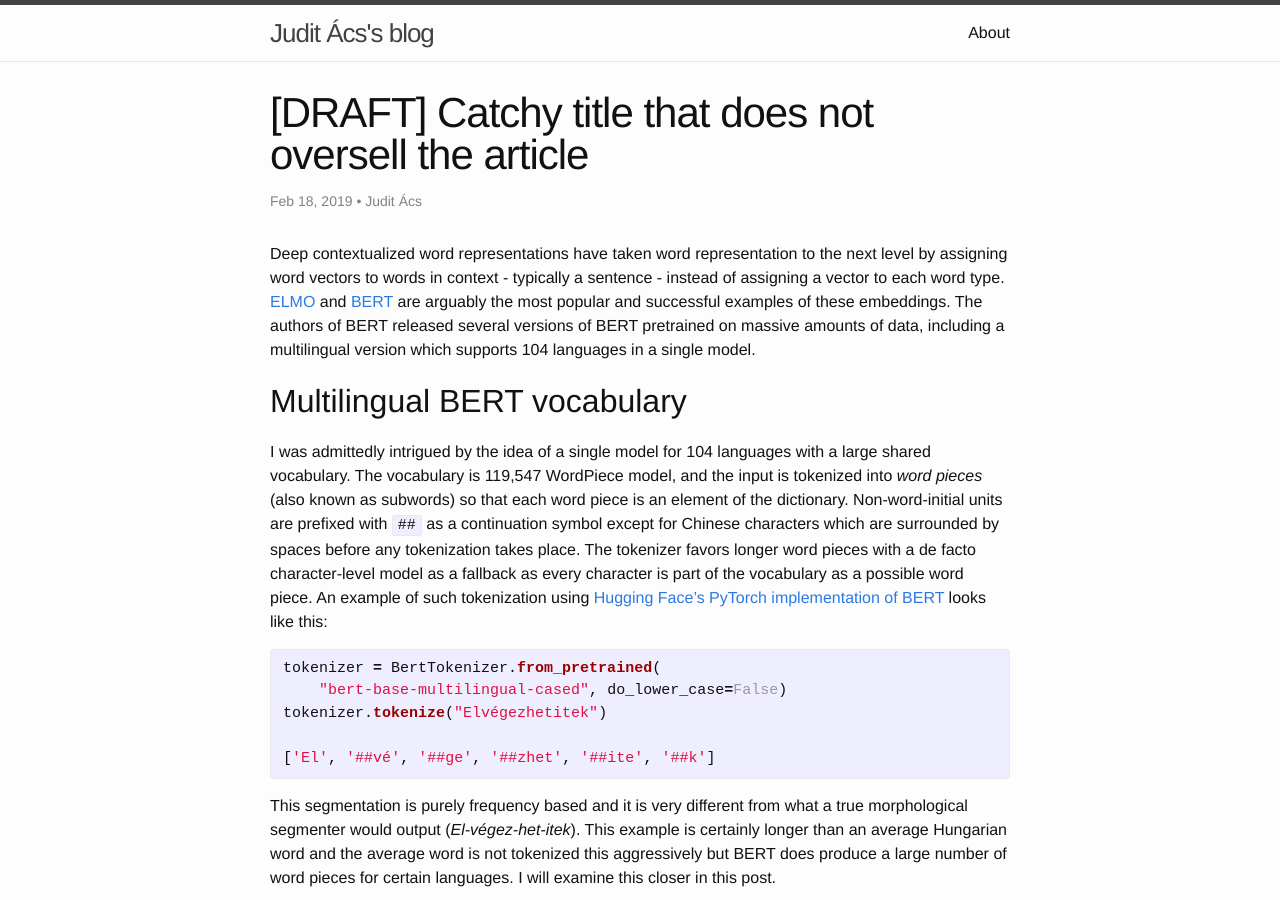
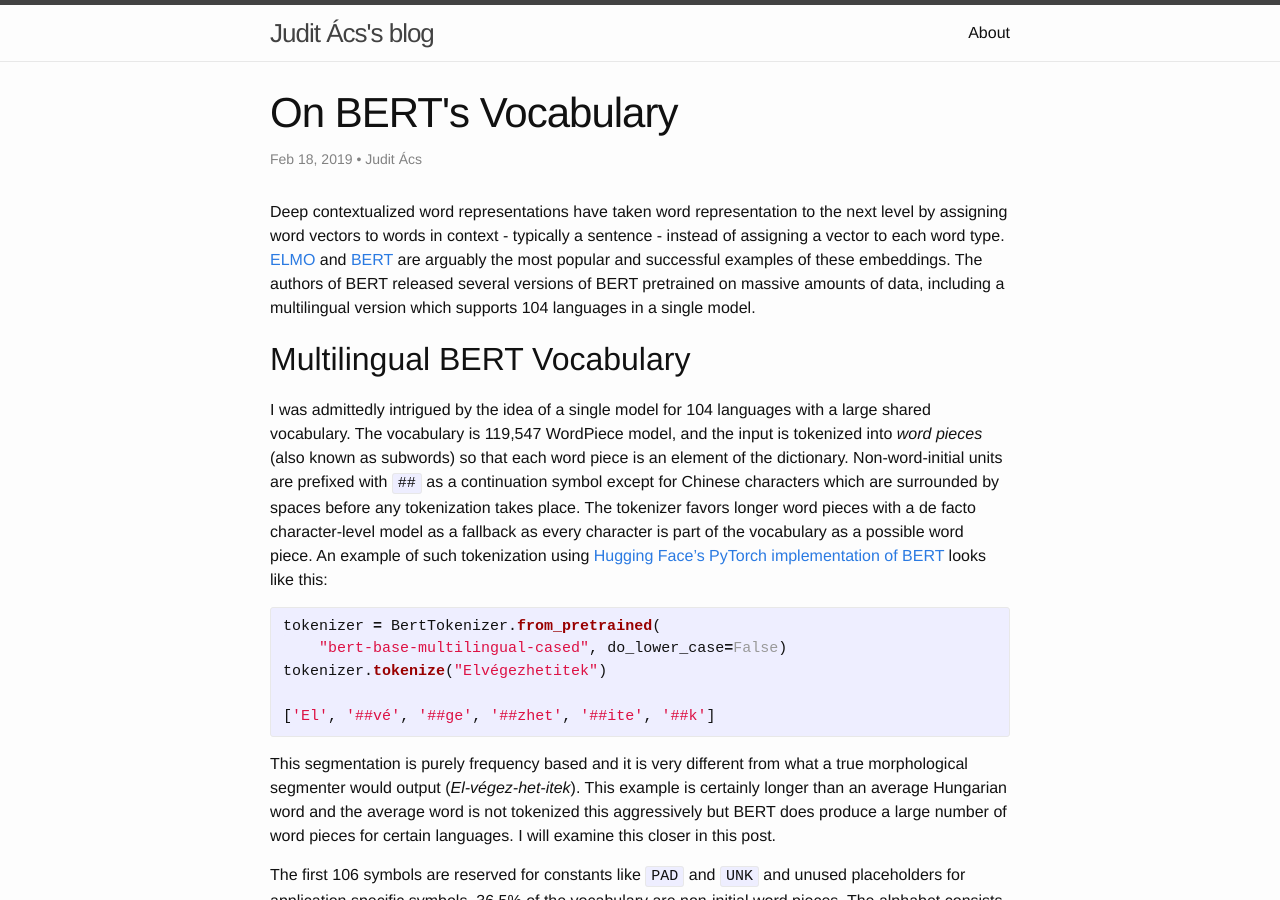
Before and after one commit to juditacs/juditacs.github.io, a Jekyll site: the page built from _posts/2019-02-18-bert-tokenization-stats.md, in a window 1280 px wide and 900 px high. Built offline with Jekyll 4.4.1, drawn with Linux system fonts in a browser that asks for light colours; comment, search, counter and statistics services are not loaded; some of the changed text lies outside the part shown.

Commit message:
minor updates

```diff
--- a/_posts/2019-02-18-bert-tokenization-stats.md
+++ b/_posts/2019-02-18-bert-tokenization-stats.md
@@ -1,6 +1,6 @@
 ---
 layout: post
-title:  "[DRAFT] Catchy title that does not oversell the article"
+title:  "On BERT's Vocabulary"
 tags: [ "bert", "Universal Dependencies", "deep learning" ]
 author: "Judit Ács"
 email: "judit@sch.bme.hu"
@@ -16,7 +16,7 @@ and successful examples of these embeddings. The authors of BERT released
 several versions of BERT pretrained on massive amounts of data, including a
 multilingual version which supports 104 languages in a single model.
 
-## Multilingual BERT vocabulary
+## Multilingual BERT Vocabulary
 
 I was admittedly intrigued by the idea of a single model for 104 languages with
 a large shared vocabulary. The vocabulary is 119,547 WordPiece model, and the
@@ -211,8 +211,3 @@ available [here](/assets/bert_vocab/bert_token_len_full.png).
 
 The code used to generate the plots is available
 [here](https://github.com/juditacs/snippets/blob/master/deep_learning/bert_vocab_stats/bert_vocab_stats.ipynb).
-
-### Title ideas
-
-1. On BERT's multilingual tokenization
-2. How multilingual are multilingual BERT word pieces?
```
Also changed, not shown: assets/bert_vocab/bert_sent_len_full.png, assets/bert_vocab/bert_sent_len_short.png, assets/bert_vocab/bert_token_len_full.png, assets/bert_vocab/bert_token_len_short.png, assets/bert_vocab/bert_token_ratio.png, assets/bert_vocab/bert_vocab_len_dist.png.
